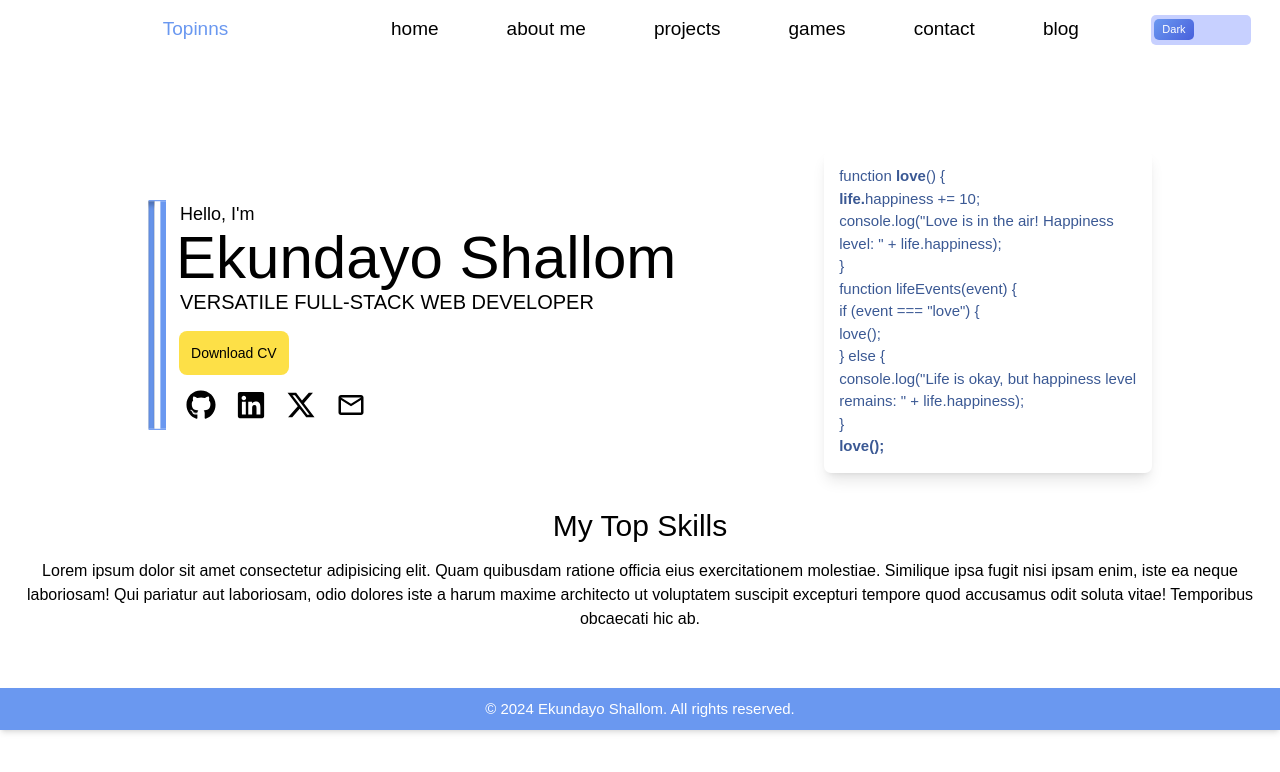
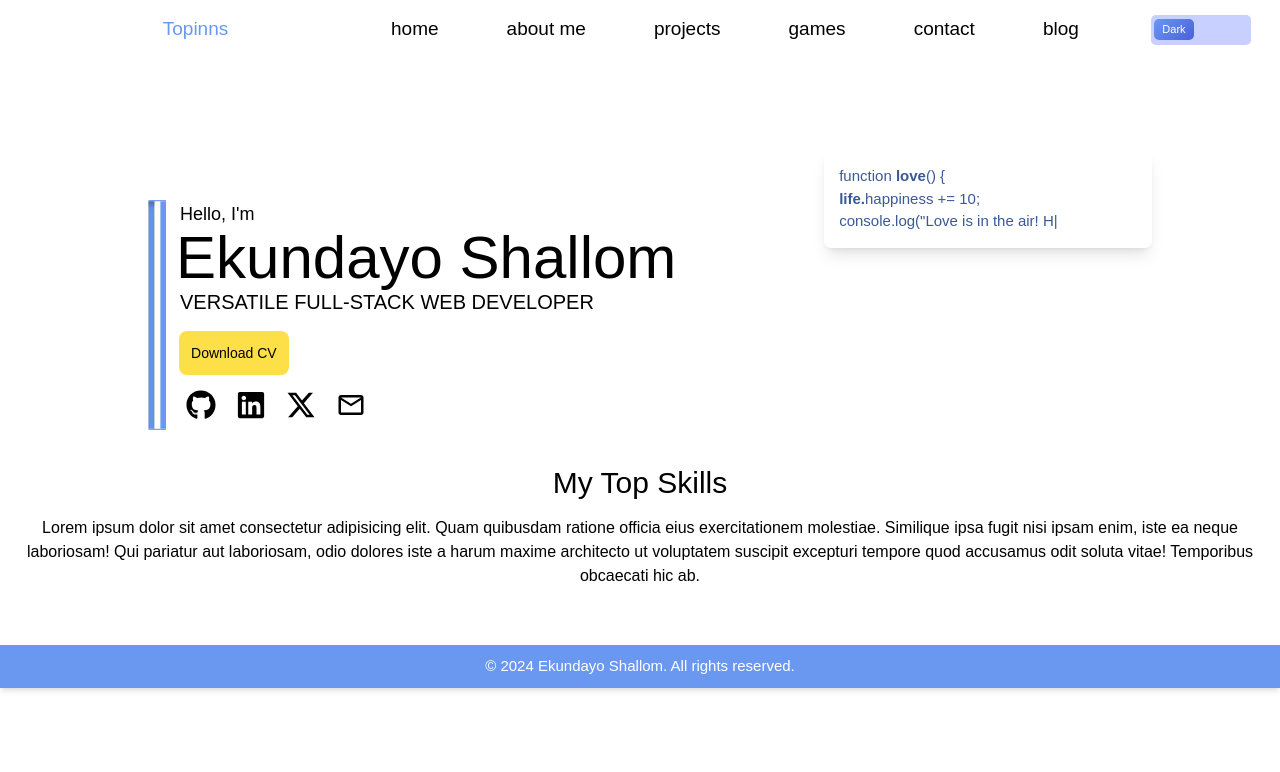
Before and after one commit to tosxin-456/Topinns_, a React (Vite) app: page / in a window 1280 px wide. Shown: the top 772 px of the page. Built offline with nearby package versions, Linux system fonts and the light colour scheme; a web font is replaced by a local one.

Commit message:
added the animation

```diff
--- a/package.json
+++ b/package.json
@@ -18,7 +18,9 @@
     "react-icons": "^5.2.1",
     "react-redux": "^9.1.2",
     "react-router-dom": "^6.23.1",
-    "redux": "^5.0.1"
+    "redux": "^5.0.1",
+    "type.js": "^0.0.1",
+    "typed.js": "^2.1.0"
   },
   "devDependencies": {
     "@types/react": "^18.2.66",
--- a/src/components/highlight.tsx
+++ b/src/components/highlight.tsx
@@ -1,35 +1,63 @@
-// import React from 'react';
-import { Box } from '@chakra-ui/react'; // Replace with your actual Box component import
+import React, { useEffect, useRef } from 'react';
+import { Box, Text } from '@chakra-ui/react';
+import Typed from 'typed.js';
 
 interface FooterProps {
-  isLightMode: boolean; // Example type definition
+  isLightMode: boolean;
 }
 
-function Highlight({isLightMode}:FooterProps) {
+function Highlight({ isLightMode }: FooterProps) {
+  const el = useRef<HTMLDivElement | null>(null);
 
-  // JSX structure with <ul> and <li> elements
+  useEffect(() => {
+    if (el.current) {
+      const typed = new Typed(el.current, {
+        strings: [
+          `function <b>love</b>()  {
+            <br>
+          <b>life.</b>happiness += 10;
+          <br>
+          console.log("Love is in the air! Happiness level: " + life.happiness);
+           <br>
+          }
+          <br>
+          function lifeEvents(event) {
+            <br>
+          if (event === "love") {
+          <br>
+          love();
+          <br>
+          } else {
+            <br>
+          console.log("Life is okay, but happiness level remains: " + life.happiness);
+          <br>
+          }
+          <br>
+          }
+          <br>
+          <b>love();</b>`
+        ],
+        typeSpeed: 35,
+        backSpeed: 500,
+        backDelay: 30,
+        loop: true,
+      });
+
+      return () => {
+        typed.destroy();
+      };
+    }
+  }, []);
+
   return (
     <Box
-    className={`${isLightMode ?'bg-[white] text-[#3b5994] shadow-lg' :'bg-[#141613]'}  m-auto mt-[20px] text-[15px] lg:ml-auto lg:mt-[150px] lg:mr-[10%] p-[15px] w-[80%] lg:w-[400px] rounded-[7px] text-start `}
-    // width={'400px'}
-    height={'fit-content'}
-    color={'#6A98F0'}
+      className={`${isLightMode ? 'bg-[white] text-[#3b5994] shadow-lg' : 'bg-[#141613]'} m-auto mt-[20px] text-[15px] lg:ml-auto lg:mt-[150px] lg:mr-[10%] p-[15px] w-[80%] lg:w-[400px] rounded-[7px] text-start`}
+      height={'fit-content'}
+      color={'#6A98F0'}
     >
-      <ul className= {`${isLightMode ? 'text-[#3b5994]':'text-[#6A98F0]'}`} >
-        <li>function <b>love</b>()  &#123;</li>
-        <li> <b>life.</b>happiness += 10;</li>
-        <li>console.log("Love is in the air! Happiness level: " + life.happiness);</li>
-        <li>&#125;</li>
-
-        <li>function lifeEvents(event) &#123;</li>
-        <li>if (event === "love") &#123;</li>
-        <li>love();</li>
-        <li>&#125; else &#123;</li>
-        <li>console.log("Life is okay, but happiness level remains: " + life.happiness);</li>
-        <li>&#125;</li>
-
-        <li><b>love();</b></li>
-      </ul>
+      <Text as="div" display="inline-block" className={`${isLightMode ? 'text-[#3b5994]' : 'text-[#6A98F0]'}`}>
+        <span ref={el}></span>
+      </Text>
     </Box>
   );
 }
```
Also changed, not shown: src/components/topskills.tsx (+29 -1 lines), 1 other file (tests, documents, lock files or other folders).
